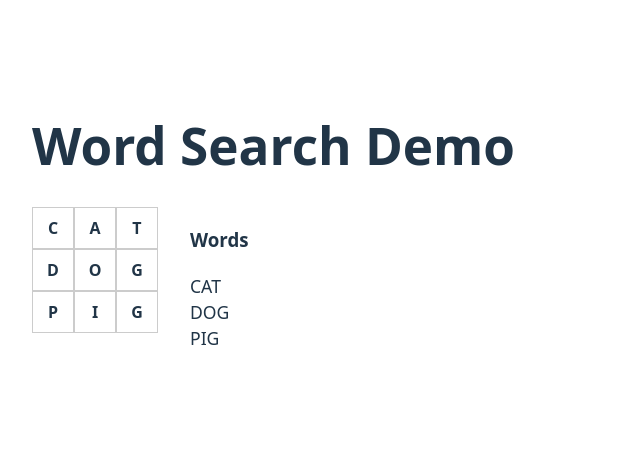
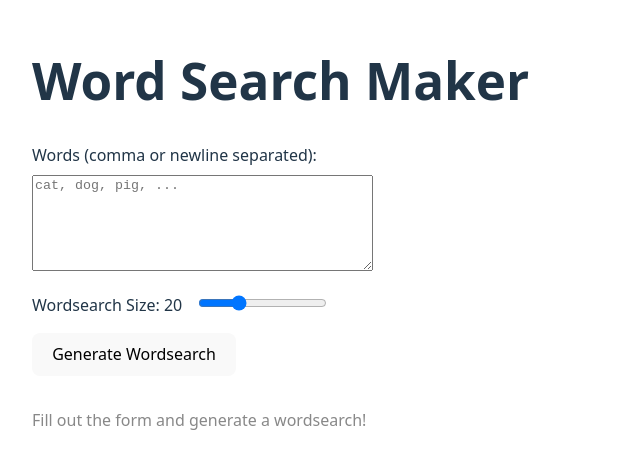
Before and after one commit to MorganMWJ/MorganMWJ.WordsearchMaker, a React (Vite) app in the folder wordsearch-react-app/: page / in a window 1280 px wide. Shown: the part 175-644 px from the top of the page, without its empty margins (0-640 px from the left). Built offline with nearby package versions, Linux system fonts and the light colour scheme.

Commit message:
Now making basic call to back-end API

```diff
--- a/wordsearch-react-app/src/App.tsx
+++ b/wordsearch-react-app/src/App.tsx
@@ -1,19 +1,25 @@
+import React, { useState } from "react";
 import WordSearch from "./WordSearch";
+import WordsearchForm from "./WordsearchForm";
 
-const sampleData = {
-  grid: [
-    ["C", "A", "T"],
-    ["D", "O", "G"],
-    ["P", "I", "G"]
-  ],
-  words: ["CAT", "DOG", "PIG"]
+type WordSearchData = {
+  Grid: string[][];
+  Words: string[];
 };
 
 function App() {
+  const [wordsearchData, setWordsearchData] = useState<WordSearchData  | null>(null);
+
   return (
     <div style={{ padding: "2rem" }}>
-      <h1>Word Search Demo</h1>
-      <WordSearch grid={sampleData.grid} words={sampleData.words} />
+      <h1>Word Search Maker</h1>
+      <WordsearchForm onGenerate={setWordsearchData} />
+
+      {wordsearchData ? (
+        <WordSearch grid={wordsearchData.Grid} words={wordsearchData.Words} />
+      ) : (
+        <div style={{ color: "#888" }}>Fill out the form and generate a wordsearch!</div>
+      )}
     </div>
   );
 }
--- a/wordsearch-react-app/src/WordSearch.tsx
+++ b/wordsearch-react-app/src/WordSearch.tsx
@@ -12,6 +12,7 @@ type Props = {
 };
 
 export default function WordSearch({ grid, words }: Props) {
+  debugger;
   const [isDragging, setIsDragging] = useState(false);
   const [selection, setSelection] = useState<Cell[]>([]);
   const [foundWords, setFoundWords] = useState<string[]>([]);
--- /dev/null
+++ b/wordsearch-react-app/src/WordsearchForm.tsx
@@ -0,0 +1,73 @@
+import React, { useState } from 'react';
+
+interface WordsearchFormProps {
+  onGenerate: (data: any) => void;
+}
+
+const WordsearchForm: React.FC<WordsearchFormProps> = ({ onGenerate }) => {
+  const [words, setWords] = useState('');
+  const [gridSize, setGridSize] = useState(20);
+  const [loading, setLoading] = useState(false);
+  const [error, setError] = useState('');
+
+  const handleSubmit = async (e: React.FormEvent) => {
+    e.preventDefault();
+    setError('');
+    setLoading(true);
+    const wordList = words
+      .split(/[\n,]/)
+      .map(w => w.trim())
+      .filter(w => w.length > 0);
+    if (wordList.length === 0) {
+      setError('Please enter at least one word.');
+      setLoading(false);
+      return;
+    }
+    try {
+      const { generateWordsearch } = await import('./api');
+      const data = await generateWordsearch({ gridSize, wordList });
+      onGenerate(data);
+    } catch (err: any) {
+      setError(err.message || 'Unknown error');
+    } finally {
+      setLoading(false);
+    }
+  };
+
+  return (
+    <form onSubmit={handleSubmit} style={{ marginBottom: '2rem' }}>
+      <div style={{ marginBottom: '1rem' }}>
+        <label>
+          Words (comma or newline separated):<br />
+          <textarea
+            value={words}
+            onChange={e => setWords(e.target.value)}
+            rows={6}
+            cols={40}
+            style={{ marginTop: '0.5rem' }}
+            placeholder="cat, dog, pig, ..."
+          />
+        </label>
+      </div>
+      <div style={{ marginBottom: '1rem' }}>
+        <label>
+          Wordsearch Size: {gridSize}
+          <input
+            type="range"
+            min={8}
+            max={50}
+            value={gridSize}
+            onChange={e => setGridSize(Number(e.target.value))}
+            style={{ marginLeft: '1rem' }}
+          />
+        </label>
+      </div>
+      <button type="submit" disabled={loading}>
+        {loading ? 'Generating...' : 'Generate Wordsearch'}
+      </button>
+      {error && <div style={{ color: 'red', marginTop: '1rem' }}>{error}</div>}
+    </form>
+  );
+};
+
+export default WordsearchForm;
--- /dev/null
+++ b/wordsearch-react-app/src/api.ts
@@ -0,0 +1,21 @@
+const API_URL = 'https://wordsearch-generator-api-f9excqg7bhehbjam.uksouth-01.azurewebsites.net/api/generatewordsearch';
+
+export async function generateWordsearch({ gridSize, wordList }: { gridSize: number; wordList: string[] }) {
+  const generationSeed = Math.floor(Math.random() * 1000000);
+  const body = {
+    gridSize,
+    wordList,
+    generationSeed,
+  };
+  const response = await fetch(API_URL, {
+    method: 'POST',
+    headers: {
+      'Content-Type': 'application/json',
+    },
+    body: JSON.stringify(body),
+  });
+  if (!response.ok) {
+    throw new Error('API error: ' + response.status);
+  }
+  return await response.json();
+}
```
